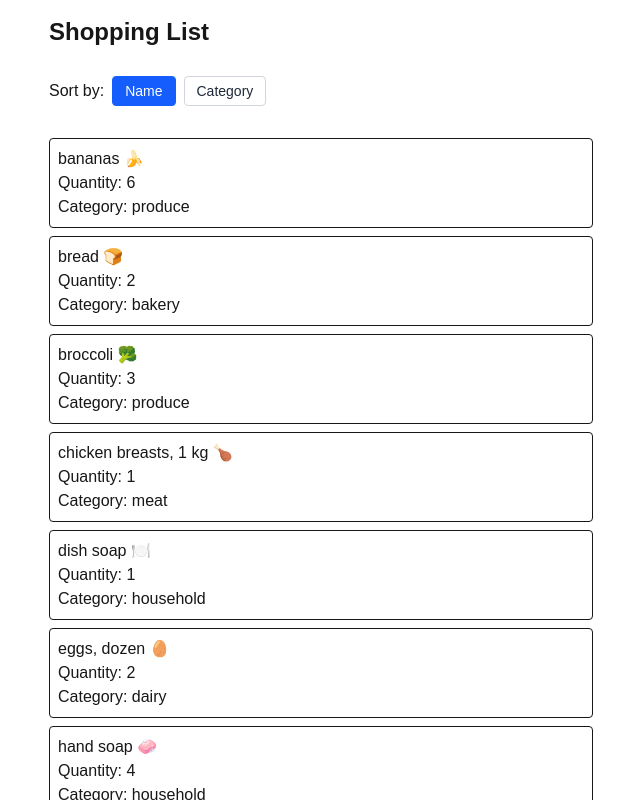
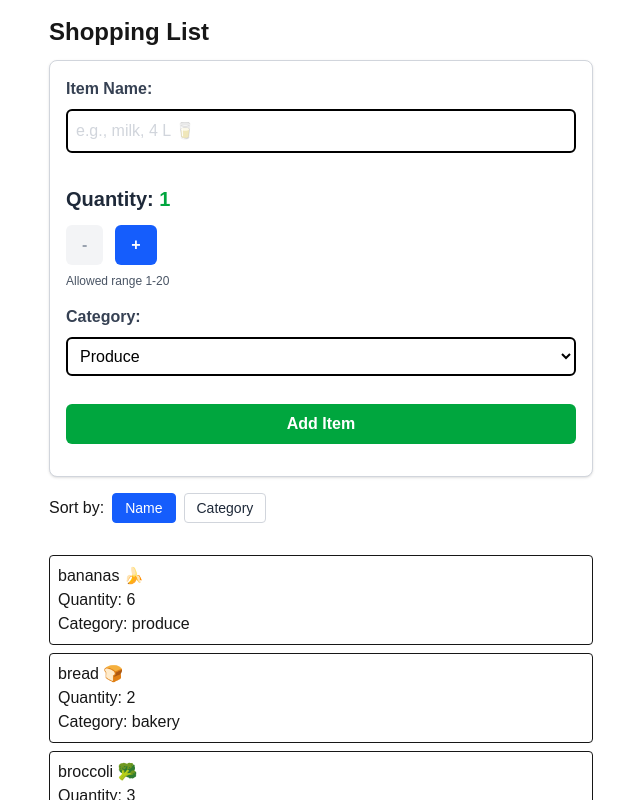
Before and after one commit to Santiago22-py/cprg306-assignments, a Next.js app: page /week-7 in a window 1280 px wide. Shown: the top 800 px of the page, without its empty margins (319-959 px from the left). Built offline with nearby package versions, Linux system fonts and the light colour scheme.

Commit message:
Added json import, state variable and handleItem along with props

```diff
--- a/app/week-7/page.js
+++ b/app/week-7/page.js
@@ -1,10 +1,30 @@
+"use client";
+
+import { useState } from 'react';
 import ShoppingListItem from './item-list';
+import NewItem from './new-item';
+
+//Load the data from the JSON file
+import itemsData from "./item.json";
+
+
+
 
 export default function Page() {
+
+  // Initialize state with the imported JSON data
+  const [items, setItems] = useState(itemsData);
+
+  //Event handler for adding an item
+  const handleAddItem = (newItem) => {
+    setItems((prevItems) => [...prevItems, newItem]); //Passes the old items and adds the new item to the list
+  }
+
   return (
     <main className="p-4 max-w-xl mx-auto">
       <h1 className="text-2xl font-bold mb-3">Shopping List</h1>
-      <ShoppingListItem/>
+      <NewItem onAddItem={handleAddItem} />
+      <ShoppingListItem items={items} />
     </main>
   );
 }
```
